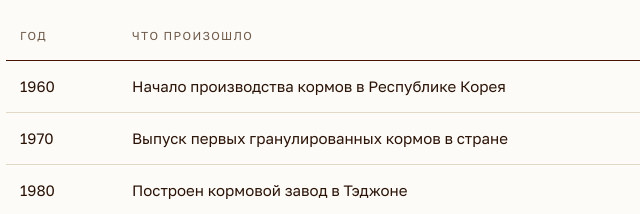
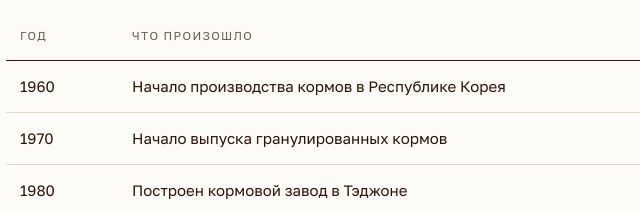
Before and after one commit to petlegend/domopet.site, a plain HTML site: page pure-nature/index.html in a window 1280 px wide. Shown: the part 817-1031 px from the top of the page, 64-704 px from the left. Drawn offline with Linux system fonts and the light colour scheme.

Commit message:
dp4 — 검증 안 된 「국내 최초」 주장 완화

```diff
--- a/pure-nature/index.html
+++ b/pure-nature/index.html
@@ -11,7 +11,7 @@ Pure Nature — корейская марка сухих кормов для к
  Harim, которая работает с 1960 года.
         Производство находится в Южной Корее, оттуда корм идёт к нам без
         промежуточных перефасовок.
-</p> <div class="table-scroll"> <table> <thead> <tr> <th style="width: 7rem">Год</th> <th>Что произошло</th> </tr> </thead> <tbody> <tr><td>1960</td><td>Начало производства кормов в Республике Корея</td></tr> <tr><td>1970</td><td>Выпуск первых гранулированных кормов в стране</td></tr> <tr><td>1980</td><td>Построен кормовой завод в Тэджоне</td></tr> <tr><td>1984</td><td>Открыт исследовательский центр по кормам</td></tr> <tr><td>2000</td><td>Получен сертификат ISO 9001</td></tr> <tr><td>2001</td><td>Образована группа Harim</td></tr> <tr><td>2006</td><td>Получен сертификат HACCP</td></tr> </tbody> </table> </div> <p class="muted" style="font-size: 0.9rem">
+</p> <div class="table-scroll"> <table> <thead> <tr> <th style="width: 7rem">Год</th> <th>Что произошло</th> </tr> </thead> <tbody> <tr><td>1960</td><td>Начало производства кормов в Республике Корея</td></tr> <tr><td>1970</td><td>Начало выпуска гранулированных кормов</td></tr> <tr><td>1980</td><td>Построен кормовой завод в Тэджоне</td></tr> <tr><td>1984</td><td>Открыт исследовательский центр по кормам</td></tr> <tr><td>2000</td><td>Получен сертификат ISO 9001</td></tr> <tr><td>2001</td><td>Образована группа Harim</td></tr> <tr><td>2006</td><td>Получен сертификат HACCP</td></tr> </tbody> </table> </div> <p class="muted" style="font-size: 0.9rem">
 По данным производителя.
 </p> <h2>Как следят за качеством</h2> <p>
 На производстве действует система HACCP, принятая Министерством
```
